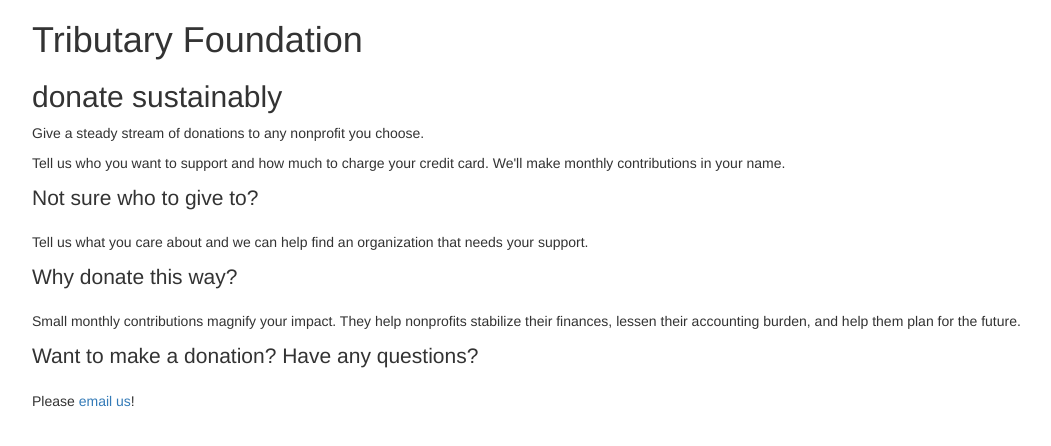
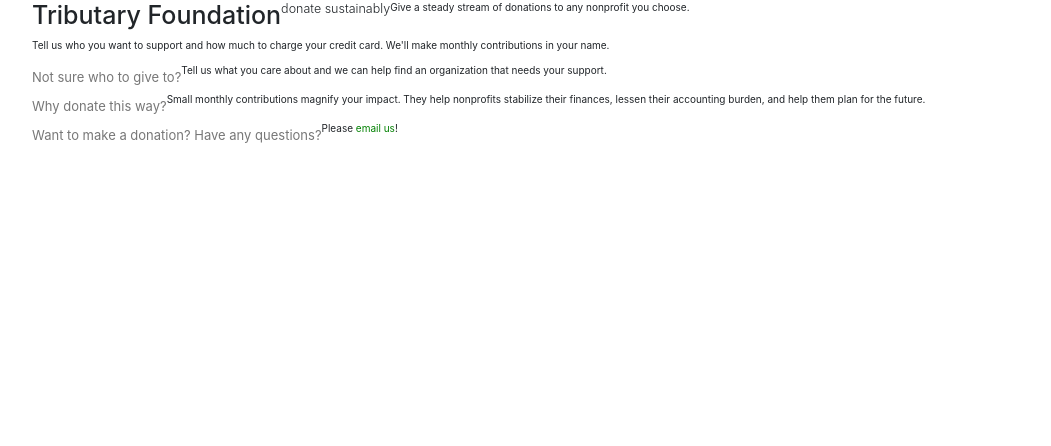
Before and after one commit to TributaryFoundation/tributary, a Flask app: page / in a window 1280 px wide. Shown: the top 446 px of the page, without its empty margins (38-1089 px from the left). Run offline with Flask 2, Linux system fonts and the light colour scheme; some libraries are stand-ins or nearby versions.

Commit message:
do it with style!

```diff
--- a/templates/index.html
+++ b/templates/index.html
@@ -7,8 +7,15 @@
     <!-- The above 3 meta tags *must* come first in the head; any other head content must come *after* these tags -->
 
     <link rel="stylesheet" href="https://maxcdn.bootstrapcdn.com/bootstrap/3.3.7/css/bootstrap.min.css" integrity="sha384-BVYiiSIFeK1dGmJRAkycuHAHRg32OmUcww7on3RYdg4Va+PmSTsz/K68vbdEjh4u" crossorigin="anonymous">
-    <link rel="stylesheet" href="https://maxcdn.bootstrapcdn.com/bootstrap/3.3.7/css/bootstrap-theme.min.css" integrity="sha384-rHyoN1iRsVXV4nD0JutlnGaslCJuC7uwjduW9SVrLvRYooPp2bWYgmgJQIXwl/Sp" crossorigin="anonymous">
+    <link rel="stylesheet" href="https://bootswatch.com/simplex/bootstrap.min.css">
     <script src="https://maxcdn.bootstrapcdn.com/bootstrap/3.3.7/js/bootstrap.min.js" integrity="sha384-Tc5IQib027qvyjSMfHjOMaLkfuWVxZxUPnCJA7l2mCWNIpG9mGCD8wGNIcPD7Txa" crossorigin="anonymous"></script>
+
+    <style>
+     a {
+         color: green;
+     }
+    </style>
+
     <!--[if lt IE 9]>
       <script src="https://oss.maxcdn.com/html5shiv/3.7.3/html5shiv.min.js"></script>
       <script src="https://oss.maxcdn.com/respond/1.4.2/respond.min.js"></script>
@@ -16,27 +23,30 @@
   </head>
   <body>
     <div class="container">
-      <h1>Tributary Foundation</h1>
+      <div class="row">
+        <h1>Tributary Foundation</h1>
+        <p class="lead">donate sustainably</p>
+        <br>
+        <p>Give a steady stream of donations to any nonprofit you choose.</p>
+        <p>Tell us who you want to support and how much to charge your credit card. We'll make monthly contributions in your name.</p>
+        <br>
+      </div>
 
-      <h2>donate sustainably</h2>
-      <p>Give a steady stream of donations to any nonprofit you choose.</p>
-      <p>Tell us who you want to support and how much to charge your credit card. We'll make monthly contributions in your name.</p>
 
-      <div class="section">
-        <p class="lead">Not sure who to give to?</p>
+      <div class="row">
+        <h2><small>Not sure who to give to?</small></h2>
         <p>Tell us what you care about and we can help find an organization that needs your support.</p>
       </div>
 
-      <div class="section">
-        <p class="lead">Why donate this way?</p>
+      <div class="row">
+        <h2><small>Why donate this way?</small></h2>
         <p>Small monthly contributions magnify your impact. They help nonprofits stabilize their finances, lessen their accounting burden, and help them plan for the future.</p>
       </div>
 
-      <div class="section">
-        <p class="lead">Want to make a donation? Have any questions?</p>
+      <div class="row">
+        <h2><small>Want to make a donation? Have any questions?</small></h2>
         <p>Please <a href="mailto:hello@tributary.com">email us</a>!</p>
       </div>
-
     </div>
   </body>
 </html>
```
